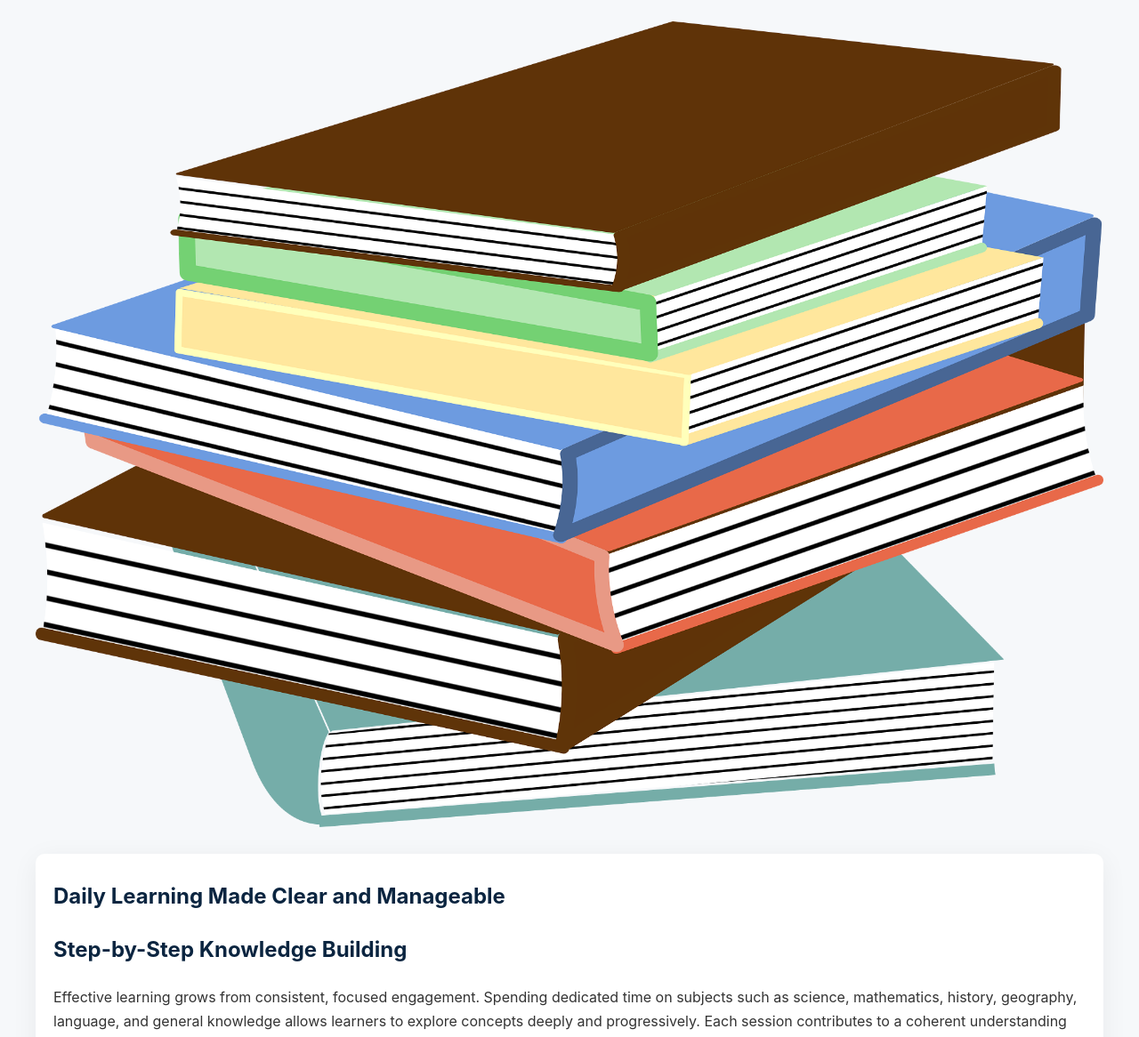
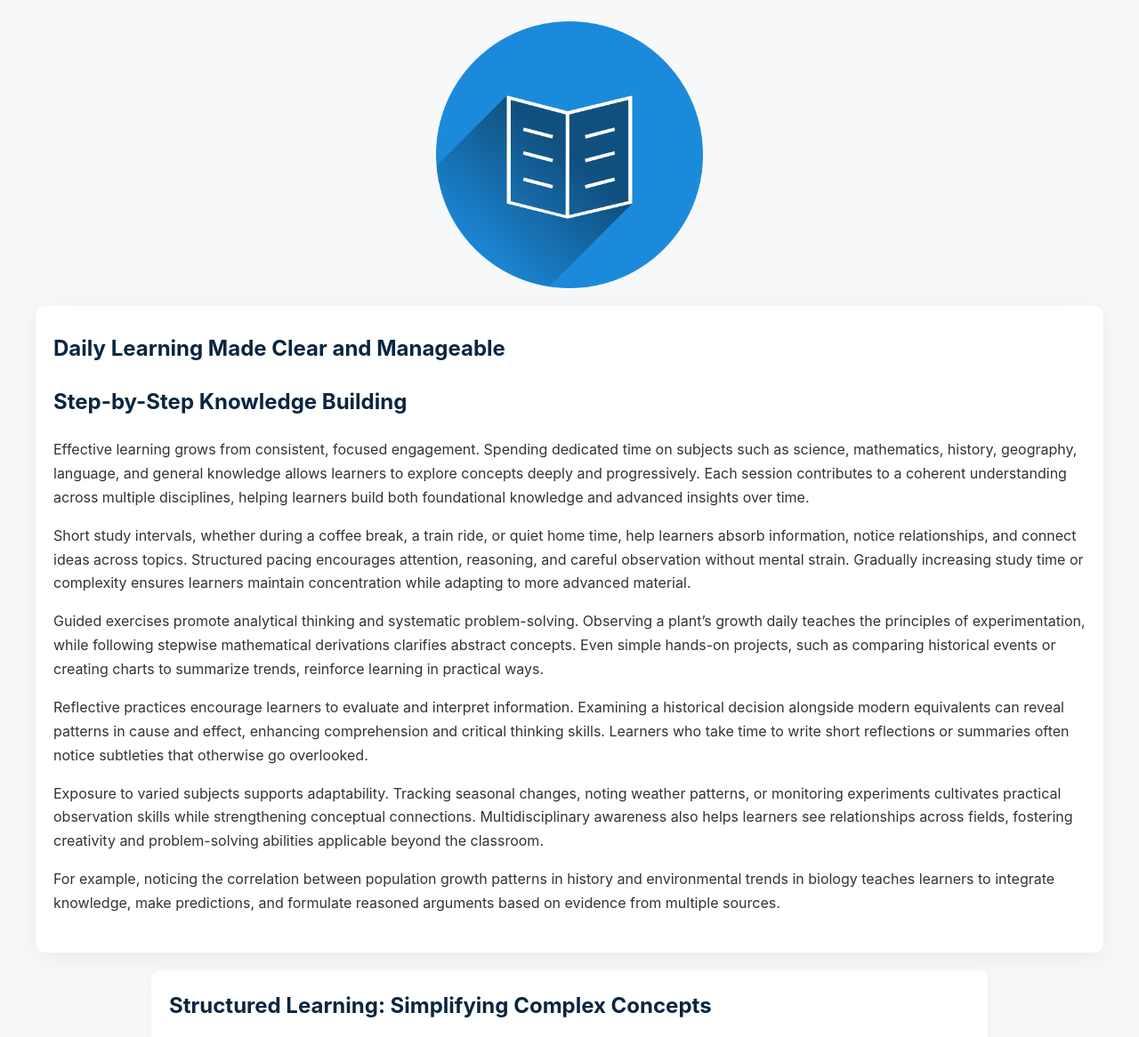
Before and after one commit to Abdulasees/sbquest, a Django app: page / in a window 1280 px wide. Shown: the part 74-1240 px from the top of the page at 89% size. Run offline with Django 5.2, Linux system fonts and the light colour scheme.

Commit message:
Updated templates and fixed image paths

```diff
--- a/templates/base_public.html
+++ b/templates/base_public.html
@@ -181,9 +181,10 @@ footer {
 
 
   <main>
-  <img src="media/books-25154_1920.png"
-     alt="Daily Learning Made Simple"
-     style="max-width:100%;height:auto;display:block;margin:0 auto 30px;">
+  <img src="/media/a-book-1157658_1920.png"
+     alt="About SBQuest"
+     style="width:50%; max-width:300px; height:auto; display:block; margin:0 auto 20px;">
+
 
 
 
--- a/templates/community_guidelines.html
+++ b/templates/community_guidelines.html
@@ -74,7 +74,7 @@
 </head>
 <body>
     <div class="container">
-        <img src="media/community-1294832_1920.png"
+        <img src="/media/community-1294832_1920.png"
             alt="Community Guidelines"
             style="max-width:100%;height:auto;display:block;margin:0 auto 20px;">
 
```
